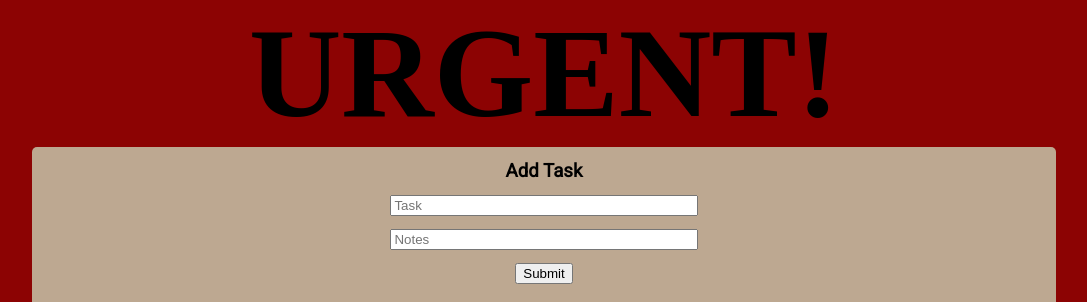
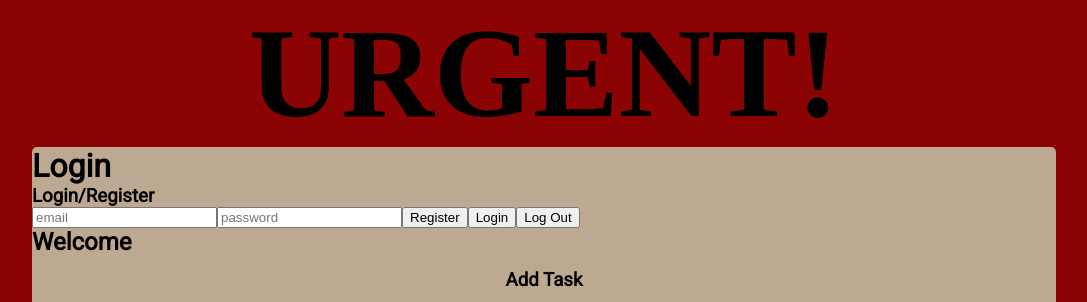
Before and after one commit to millennium-faulken/urgent, a React (Create React App) app: page / in a window 1280 px wide. Shown: the top 302 px of the page, without its empty margins (96-1183 px from the left). Built offline with nearby package versions, Linux system fonts and the light colour scheme; no server answers; the database is empty; a web font is replaced by a local one.

Commit message:
adding auth, login

```diff
--- a/src/App.js
+++ b/src/App.js
@@ -1,10 +1,13 @@
-import './App.css';
-import Urgent from './Urgent';
+import "./App.css";
+import Urgent from "./Urgent";
+import { AuthProvider } from "./auth/Auth";
 
 function App() {
   return (
     <div className="App">
-      <Urgent />
+      <AuthProvider>
+        <Urgent />
+      </AuthProvider>
     </div>
   );
 }
--- a/src/Urgent.css
+++ b/src/Urgent.css
@@ -53,9 +53,6 @@ p {
   align-items: center;
 }
 
-/* .taskPost button {
-} */
-
 .postContainer {
   background-color: #bda891;
   padding: 20px;
@@ -81,8 +78,6 @@ p {
 
   .taskPost {
     margin-top: 20px;
-    /* height: 80px; */
-    /* width: 25%; */
     flex-direction: column;
     padding: 5px;
     font-size: 2.5vw;
--- a/src/Urgent.js
+++ b/src/Urgent.js
@@ -1,9 +1,14 @@
-import React, { useState, useEffect } from "react";
+import React, { useState, useEffect, useContext } from "react";
 import firebase from "./firebase";
 import { v4 as uuidv4 } from "uuid";
+import Login from "./auth/Login";
+import Welcome from "./Welcome";
+import { AuthContext } from './auth/Auth';
 import "./Urgent.css";
 
 function Urgent() {
+  const { currentUser } = useContext(AuthContext);
+  const currentUserId = currentUser ? currentUser.uid : null;
   const [tasks, setTasks] = useState([]);
   const [task, setTask] = useState("");
   const [desc, setDesc] = useState("");
@@ -34,9 +39,13 @@ function Urgent() {
 
   function addTask(e) {
     e.preventDefault();
+    const owner = currentUser ? currentUser.uid : 'unknown';
+    const ownerEmail = currentUser ? currentUser.email : 'unknown';
     const newTask = {
       task,
       desc,
+      owner,
+      ownerEmail,
       id: uuidv4(),
       createdOn: firebase.firestore.FieldValue.serverTimestamp(),
       lastUpdate: firebase.firestore.FieldValue.serverTimestamp(),
@@ -66,6 +75,8 @@ function Urgent() {
         <h1>URGENT!</h1>
       </div>
       <div className="taskContainer">
+        <Login />
+        <Welcome />
         <div className="taskInput">
           <h3>Add Task</h3>
           <input
--- /dev/null
+++ b/src/Welcome.js
@@ -0,0 +1,11 @@
+import React, { useContext } from "react";
+import { AuthContext } from "./auth/Auth";
+
+const Welcome = () => {
+  const { currentUser } = useContext(AuthContext);
+  const currentUserEmail = currentUser ? currentUser.email : "";
+
+  return <h2>{`Welcome ${currentUserEmail}`}</h2>;
+};
+
+export default Welcome;
--- /dev/null
+++ b/src/auth/Auth.js
@@ -0,0 +1,41 @@
+import React, { useEffect, useState, createContext } from "react";
+import firebase from "../firebase.js";
+
+export const AuthContext = createContext();
+
+export const AuthProvider = ({ children }) => {
+  const [currentUser, setCurrentUser] = useState(null);
+  const [loading, setLoading] = useState(true);
+
+  useEffect(() => {
+    firebase.auth().onAuthStateChanged((user) => {
+      setCurrentUser(user);
+      setLoading(false);
+    });
+  }, []);
+
+  if (loading) {
+    return (
+      <div
+        style={{
+          display: "flex",
+          alignItems: "center",
+          justifyContent: "center",
+          height: "80vh",
+        }}
+      >
+        <h1>Loading User...</h1>
+      </div>
+    );
+  }
+
+  return (
+    <AuthContext.Provider
+      value={{
+        currentUser,
+      }}
+    >
+      {children}
+    </AuthContext.Provider>
+  );
+};
--- /dev/null
+++ b/src/auth/Login.js
@@ -0,0 +1,69 @@
+import React, { useState } from "react";
+import firebase from "../firebase";
+
+const Login = () => {
+  const [email, setEmail] = useState("");
+  const [password, setPassword] = useState("");
+  const [loggedIn, setLoggedIn] = useState(false)
+
+  const register = () => {
+    firebase
+      .auth()
+      .createUserWithEmailAndPassword(email, password)
+      .then(() => {
+        resetInput();
+      })
+      .catch((err) => {
+        console.error(err);
+      });
+  };
+
+  const login = () => {
+    firebase
+      .auth()
+      .signInWithEmailAndPassword(email, password)
+      .then(() => {
+        resetInput();
+        setLoggedIn(true);
+      })
+      .catch((err) => {
+        console.error(err);
+      });
+  };
+
+  const logOut = () => {
+    firebase.auth().signOut();
+    setLoggedIn(false)
+  };
+
+  const resetInput = () => {
+    setEmail("");
+    setPassword("");
+  };
+
+  return (
+    <>
+      <h1>Login</h1>
+      <div className="inputBox">
+        <h3>Login/Register</h3>
+        <input
+          type="email"
+          value={email}
+          onChange={(e) => setEmail(e.target.value)}
+          placeholder="email"
+        />
+        <input
+          type="password"
+          value={password}
+          onChange={(e) => setPassword(e.target.value)}
+          placeholder="password"
+        />
+        {loggedIn ? null : <button onClick={register}>Register</button> }
+        {loggedIn ? <h1>Logged In</h1> : <button onClick={login}>Login</button> }
+        <button onClick={logOut}>Log Out</button>
+      </div>
+    </>
+  );
+};
+
+export default Login;
```
